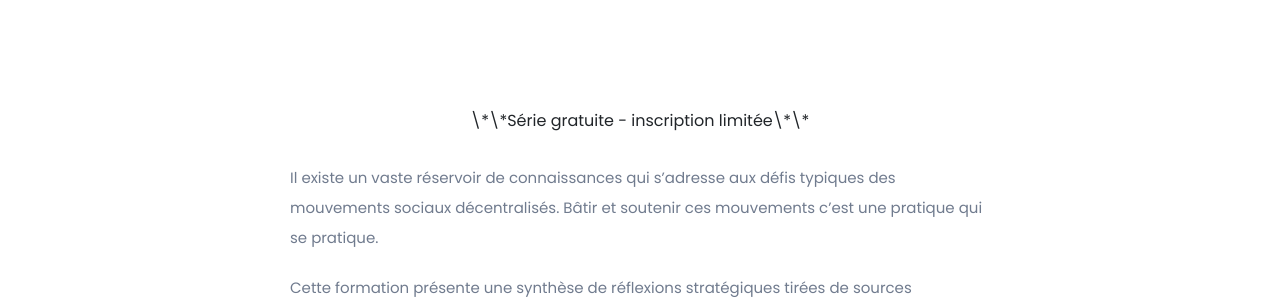
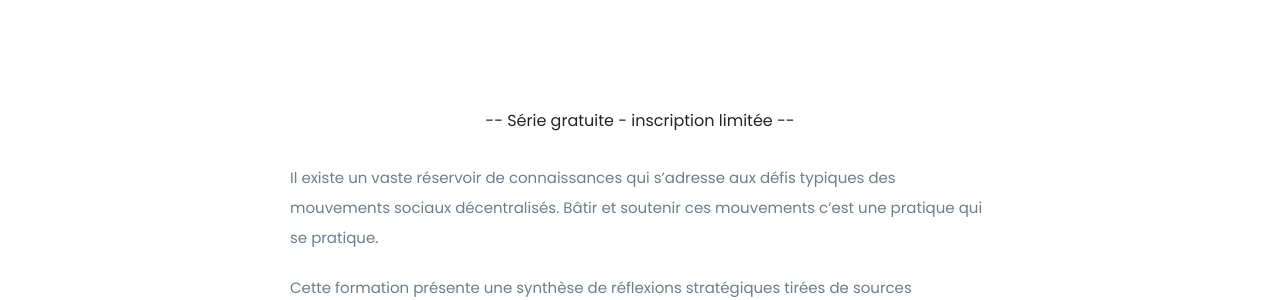
Before and after one commit to LeHubca/lehub-website, a Jekyll site: the page built from docs/_posts/2021-02-12-formations.md, in a window 1280 px wide and 900 px high. Shown: the part 347-647 px from the top of the window. Built offline with Jekyll 4.4.1, drawn with Linux system fonts in a browser that asks for light colours.

```diff
--- a/docs/_posts/2021-02-12-formations.md
+++ b/docs/_posts/2021-02-12-formations.md
@@ -7,7 +7,7 @@ permalink: /formations/
 otherlang_url: /trainings/
 ---
 <div align="center">
-\*\*Série gratuite - inscription limitée\*\*
+-- Série gratuite - inscription limitée --
 </div>
 <br/>
 Il existe un vaste réservoir de connaissances qui s'adresse aux défis typiques des mouvements sociaux décentralisés. Bâtir et soutenir ces mouvements c'est une pratique qui se pratique.
```
